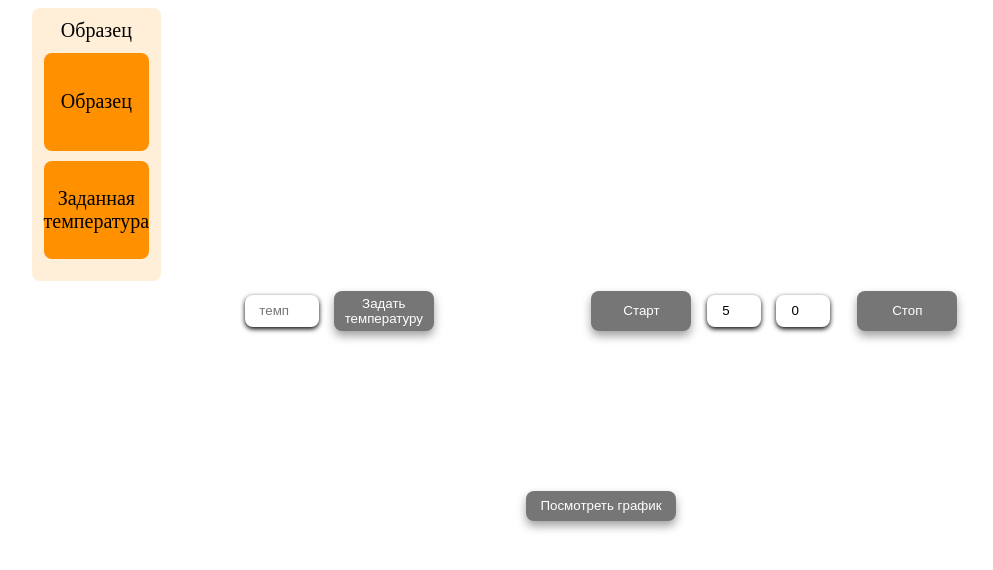
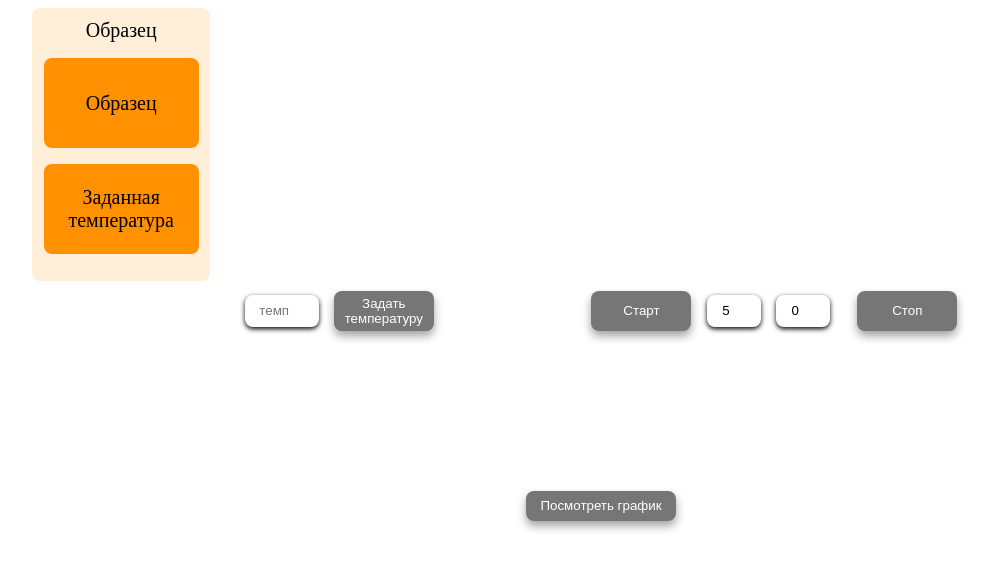
Before and after one commit to MaraGramenitskaya/Tester, a plain HTML site: page public/index.html in a window 1280 px wide. Shown: the whole page, without its empty margins (39-1032 px from the left). Drawn offline with Linux system fonts and the light colour scheme.

Commit message:
Update style.css

```diff
--- a/public/style.css
+++ b/public/style.css
@@ -68,7 +68,7 @@ input {
 
 #left {
     margin: auto;
-    width: 10%;
+    width: fit-content;
     height: 250px;
     padding: 1%;
     background-color: var(--main-color);
```
